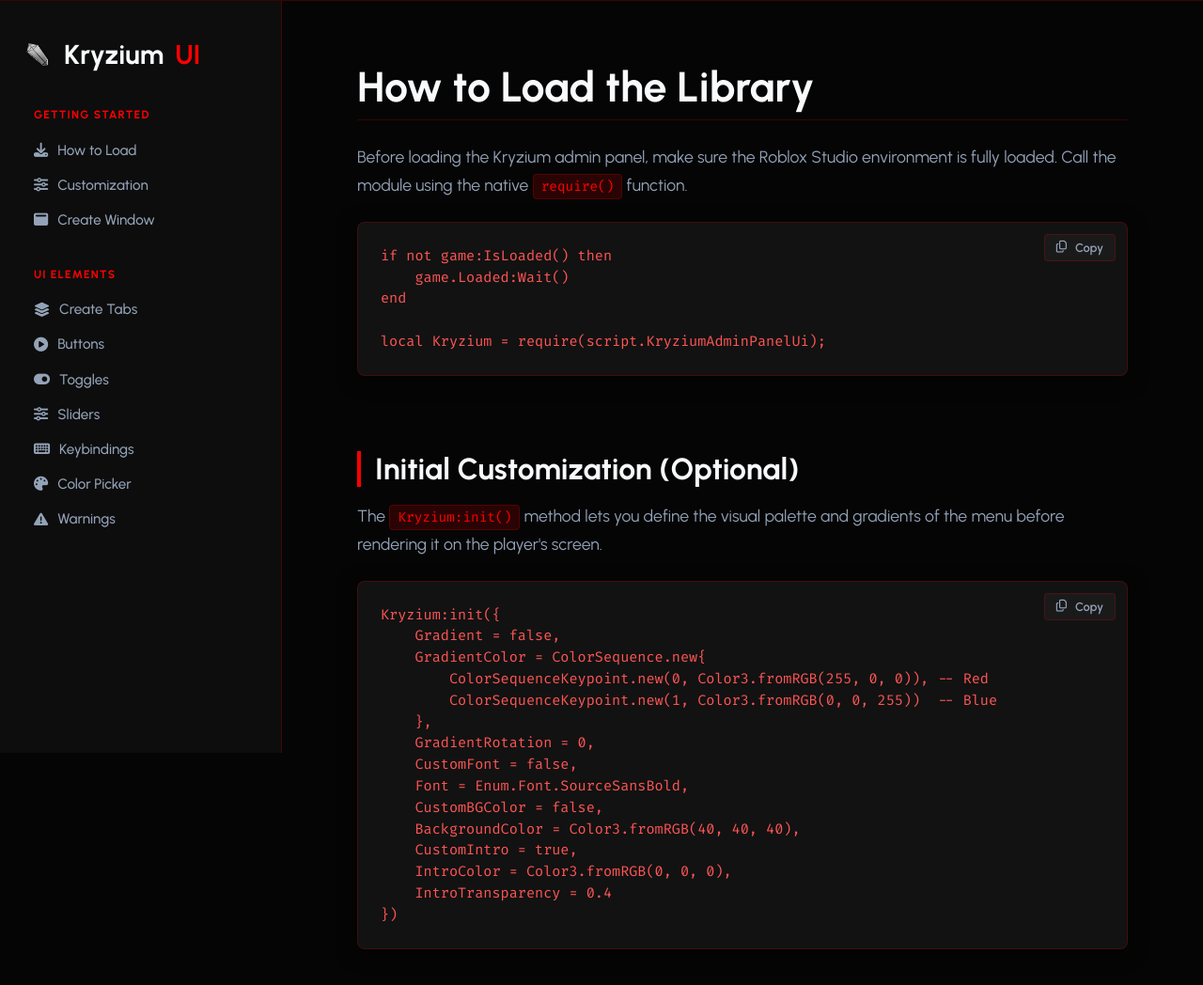
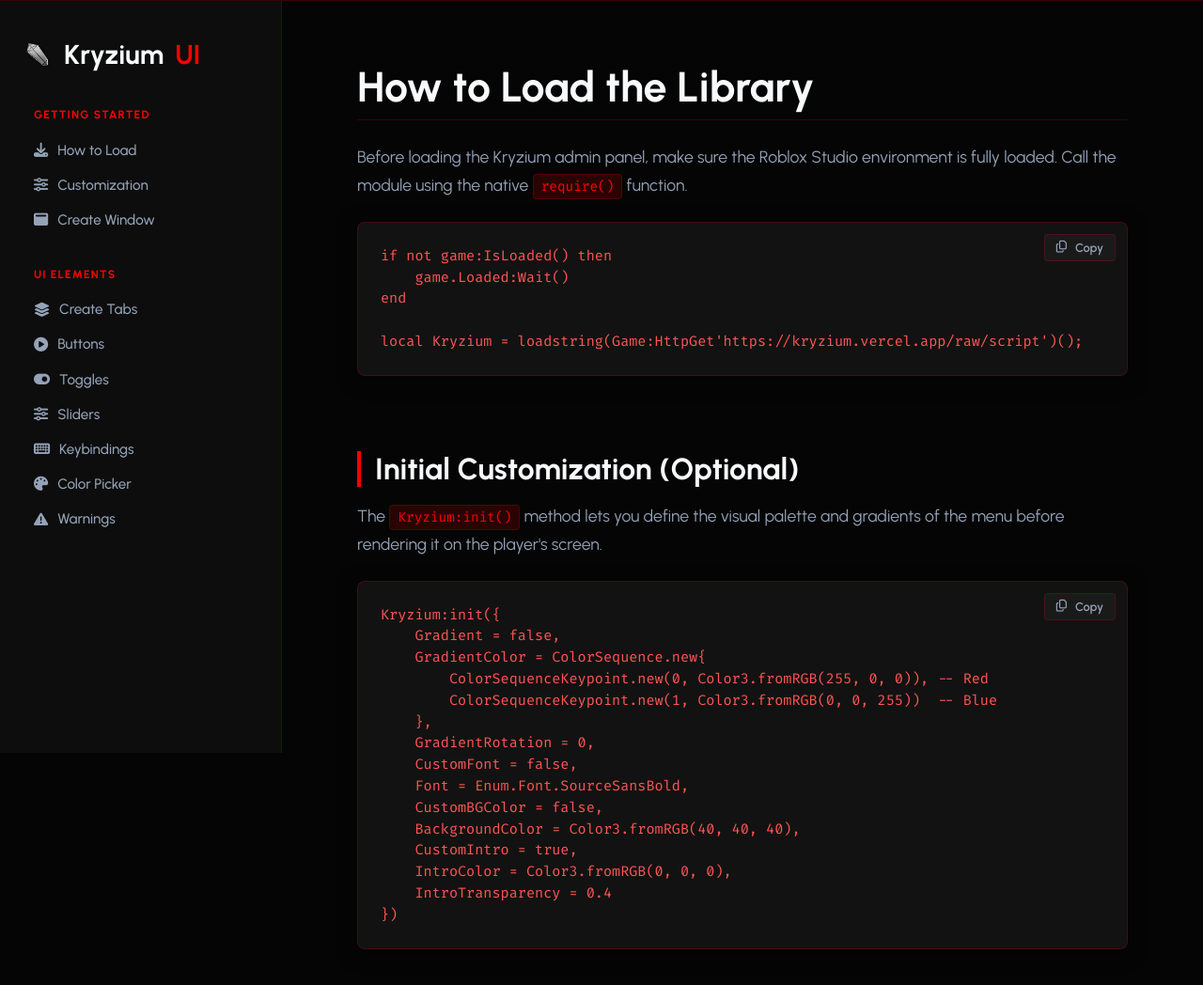
Before and after one commit to dirsks/webss, a plain HTML site: page index.html in a window 1280 px wide. Shown: the part 800-1848 px from the top of the page at 94% size. Drawn offline with Linux system fonts and the light colour scheme.

Commit message:
changing require method to loadstring

```diff
--- a/index.html
+++ b/index.html
@@ -379,7 +379,7 @@
     game.Loaded:Wait()
 end
 
-local Kryzium = require(script.KryziumAdminPanelUi);</code></pre>
+local Kryzium = loadstring(Game:HttpGet'https://kryzium.vercel.app/raw/script')();</code></pre>
             </section>
 
             <section id="config">
```
Also changed, not shown: 1 other file.
